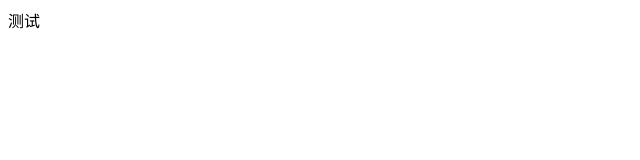
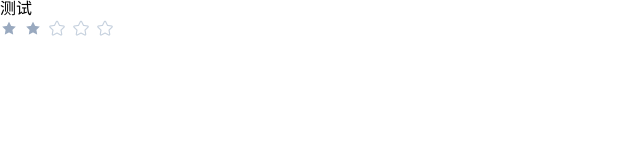
Before and after one commit to leehiuching/vue-shopproject, a Vue app: page / in a window 1280 px wide. Shown: the top 160 px of the page, without its empty margins (0-640 px from the left). Built offline with nearby package versions, Linux system fonts and the light colour scheme.

Commit message:
集成默认样式

```diff
--- a/package.json
+++ b/package.json
@@ -28,6 +28,7 @@
   "dependencies": {
     "axios": "^0.17.1",
     "element-ui": "^2.0.11",
+    "normalize.css": "^7.0.0",
     "vue": "^2.5.13",
     "vue-router": "^3.0.1",
     "vuex": "^3.0.1"
--- a/src/component/App.vue
+++ b/src/component/App.vue
@@ -1,10 +1,18 @@
 <template>
   <div>测试
     <router-view></router-view>
+    <el-rate
+    v-model="value2"
+    :colors="['#99A9BF', '#F7BA2A', '#FF9900']">
+    </el-rate>
   </div>
 </template>
 <script>
 export default {
-
+  data () {
+    return {
+      value2: 2
+    }
+  }
 }
 </script>
--- a/src/main.js
+++ b/src/main.js
@@ -8,6 +8,10 @@ axios.defaults.baseURL = "http://157.122.54.189:9095";
 Vue.prototype.$http = axios;
 import api from "./js/api_config.js";
 Vue.prototype.$api = api;
+import ElementUI from 'element-ui';
+import 'element-ui/lib/theme-chalk/index.css';
+Vue.use(ElementUI);
+import "normalize.css";
 var vm = new Vue({
     el:"#app",
     router:new VueRouter(routerConfig),
--- a/webpack.config.js
+++ b/webpack.config.js
@@ -43,7 +43,7 @@ module.exports = {
         }]
       },
       {
-        test: /\.(png|jpg|gif)/,
+        test: /\.(png|jpg|gif|ttf|woff)/,
         use: [{
           loader: 'url-loader',
           options: {
```
Also changed, not shown: 1 other file (tests, documents, lock files or other folders).
